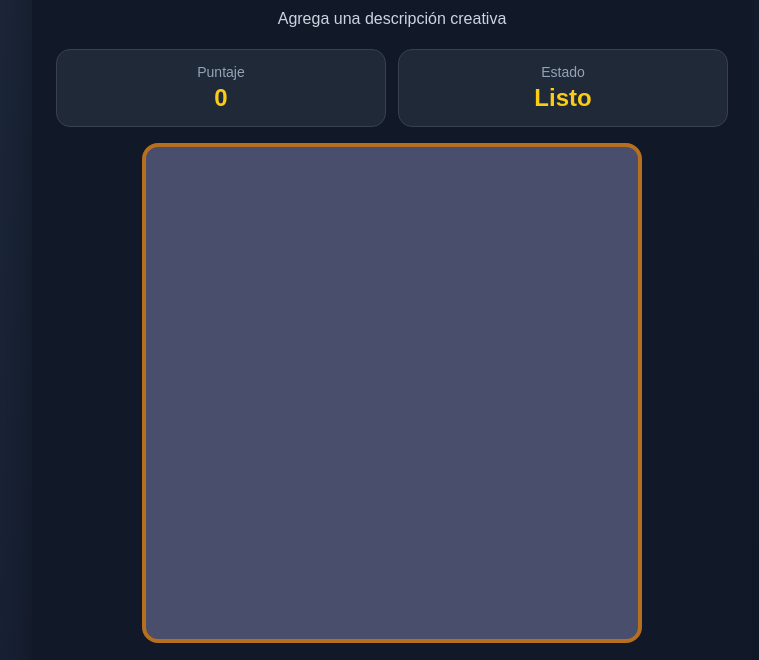
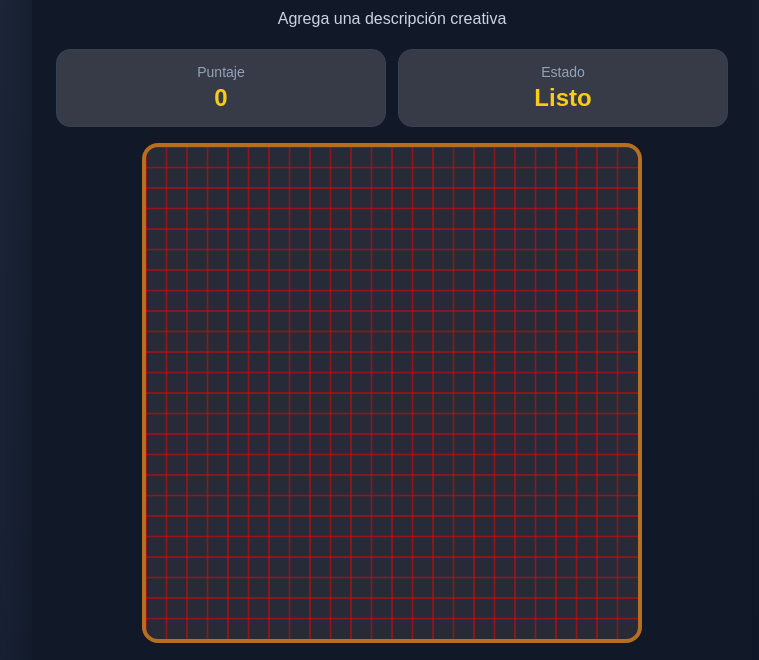
Before and after one commit to freslyA/tallerSerpiente, a plain HTML site: page juegoSerpiente/serpiente.html in a window 1280 px wide. Shown: the part 85-745 px from the top of the page, without its empty margins (248-1007 px from the left). Drawn offline with Linux system fonts and the light colour scheme.

Commit message:
la funcion de dibujar la cuadricula funciona correctamente

```diff
--- a/juegoSerpiente/serpiente.css
+++ b/juegoSerpiente/serpiente.css
@@ -48,7 +48,7 @@ h1 {
 .tarjeta-info {
     flex: 1;
     min-width: 150px;
-    background: #1f2937;
+    background: #999b9c46;
     padding: 14px;
     border-radius: 14px;
     border: 1px solid #374151;
@@ -69,7 +69,7 @@ h1 {
 canvas {
     width: 100%;
     max-width: 500px;
-    background: #484e6c;
+    background: #4c4d535e;
     border: 4px solid #b56f1f;
     border-radius: 16px;
     display: block;
--- a/juegoSerpiente/serpiente.html
+++ b/juegoSerpiente/serpiente.html
@@ -6,7 +6,7 @@
   <title>Juego de la Serpiente - Taller</title>
    <link rel="stylesheet" href="serpiente.css">
 </head>
-<body>
+<body onload="dibujarTodo()">
   <main class="contenedor-juego">
     <h1>🐍 Juego de la Serpiente</h1>
     <p class="descripcion">
@@ -24,7 +24,7 @@
       </div>
     </section>
 
-    <canvas id="canvasJuego" width="500" height="500"></canvas>
+    <canvas id="canvasJuego" width="600" height="600"></canvas>
 
     <section class="controles">
       <button class="vacio">-</button>
--- a/juegoSerpiente/serpiente.js
+++ b/juegoSerpiente/serpiente.js
@@ -2,7 +2,7 @@
 // 1. Capturamos el canvas y su contexto de dibujo
 const canvas = document.getElementById("canvasJuego");
 const ctx = canvas.getContext("2d");
-
+const TAMAÑO_CELDA = 25
 
 
 
@@ -19,4 +19,21 @@
 
 function dibujarTodo() {
   limpiarCanvas();
+  dibujarTablero();
 }
+function dibujarTablero(){
+for (i = 0; i < canvas.width; i += TAMAÑO_CELDA) {
+  ctx.strokeStyle = "red"
+  ctx.beginPath()
+  ctx.moveTo(0, i)
+  ctx.lineTo(canvas.width,i)
+  ctx.stroke()
+}
+for (i = 0; i < canvas.height; i += TAMAÑO_CELDA) {
+  ctx.strokeStyle = "red"
+  ctx.beginPath()
+  ctx.moveTo(i, 0)
+  ctx.lineTo(i,canvas.height)
+  ctx.stroke()
+}
+}
```
Lines whose indentation alone changed are shown as unchanged.
